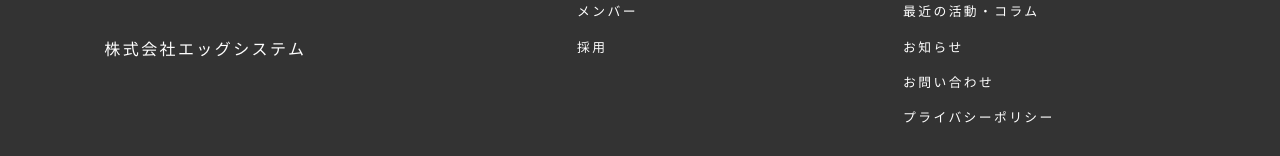
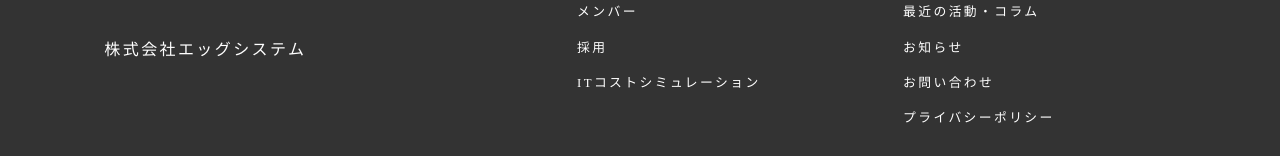
Before and after one commit to egg-system/corporate-site, a Nuxt app: page /404 in a window 1280 px wide. Shown: the part 523-679 px from the top of the page. Built offline with nearby package versions, Linux system fonts and the light colour scheme.

Commit message:
Update Footer.vue

```diff
--- a/components/layouts/Footer.vue
+++ b/components/layouts/Footer.vue
@@ -17,6 +17,9 @@
         </nuxt-link>
         <nuxt-link class="navbar-item" to="/recruit">
           採用
+        </nuxt-link>
+        <nuxt-link class="navbar-item" to="/service/it-cost-lp">
+          ITコストシミュレーション
         </nuxt-link>
       </div>
       <div class="column is-3 second">
```
